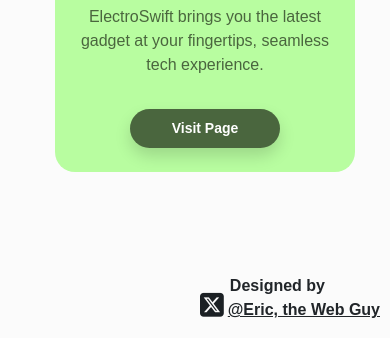
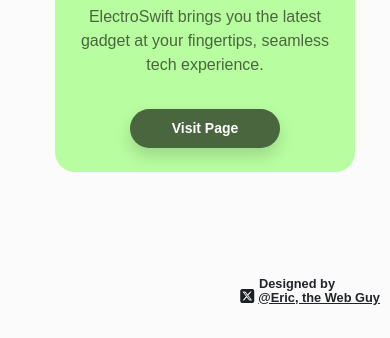
Before and after one commit to EricOnah/Simple-Landing-Page, a plain HTML site: page index.html in a window 390 px wide. Shown: the part 1550-1888 px from the top of the page. Drawn offline with nearby package versions, Linux system fonts and the light colour scheme; a web font is replaced by a local one.

Commit message:
responsive design

```diff
--- a/index.html
+++ b/index.html
@@ -152,7 +152,7 @@
         <div class="mfooter">
             <p class="footer-text">Designed by </p>
             <p style="text-decoration: underline;"><a href="#">
-                    <i class="fa-brands fa-square-x-twitter pe-1"
+                    <i class="fa-brands fa-square-x-twitter pe-1 twitter"
                         style="font-size: 1.7rem; color: #1b2024;"></i></a>@Eric,
                 the Web Guy</p>
         </div>
--- a/style.css
+++ b/style.css
@@ -195,4 +195,16 @@ h2 {
     transform: translate(50%, 50%, 50%, 80%);
     right: 35px;
   }
+
+  .mfooter {
+    font-size: 0.8rem;
+    font-weight: 600;
+  }
+  .footer-text {
+    position: relative;
+    right: 45px;
+  }
+  .twitter {
+    font-size: 1rem !important;
+  }
 }
```
